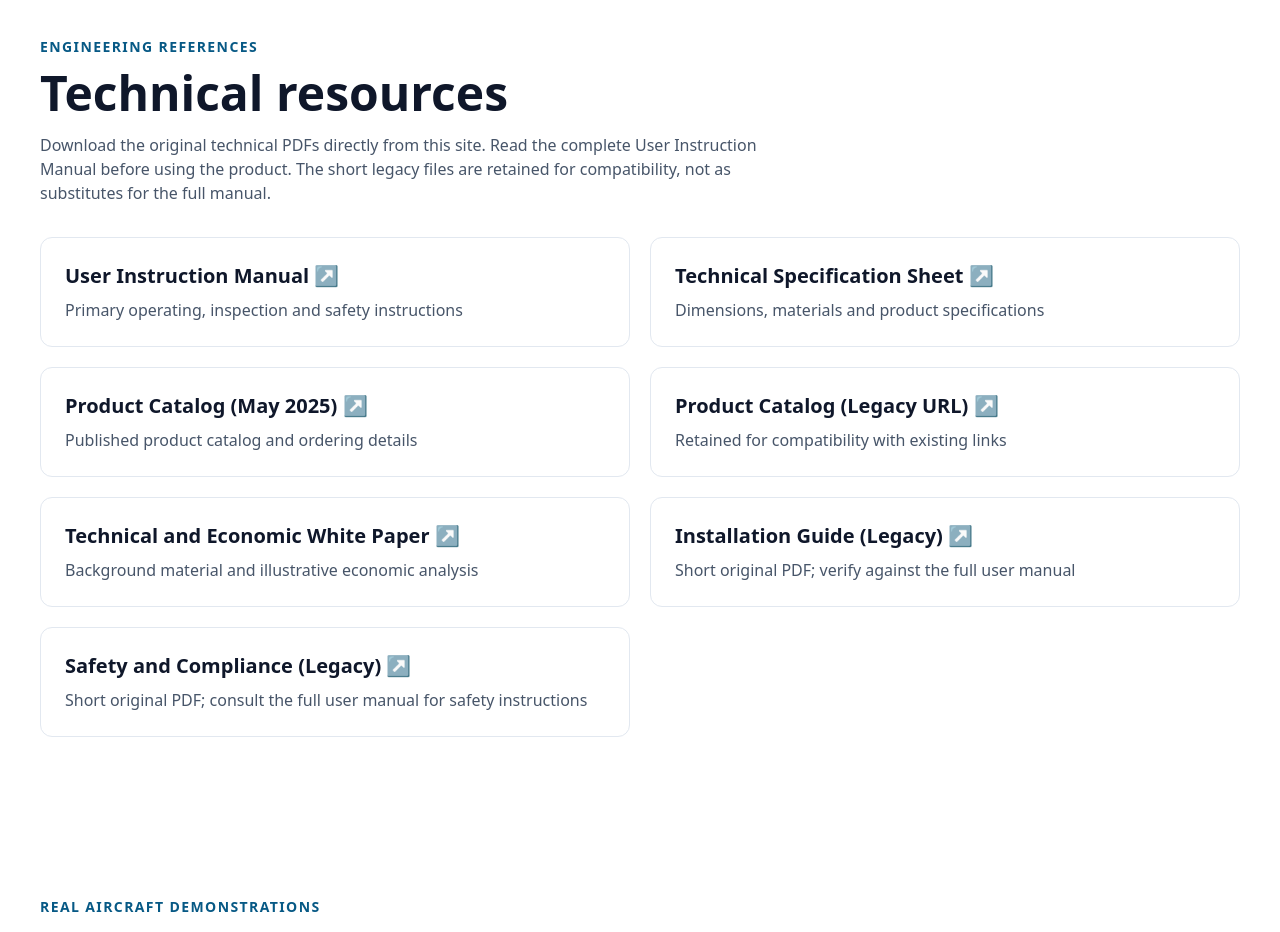
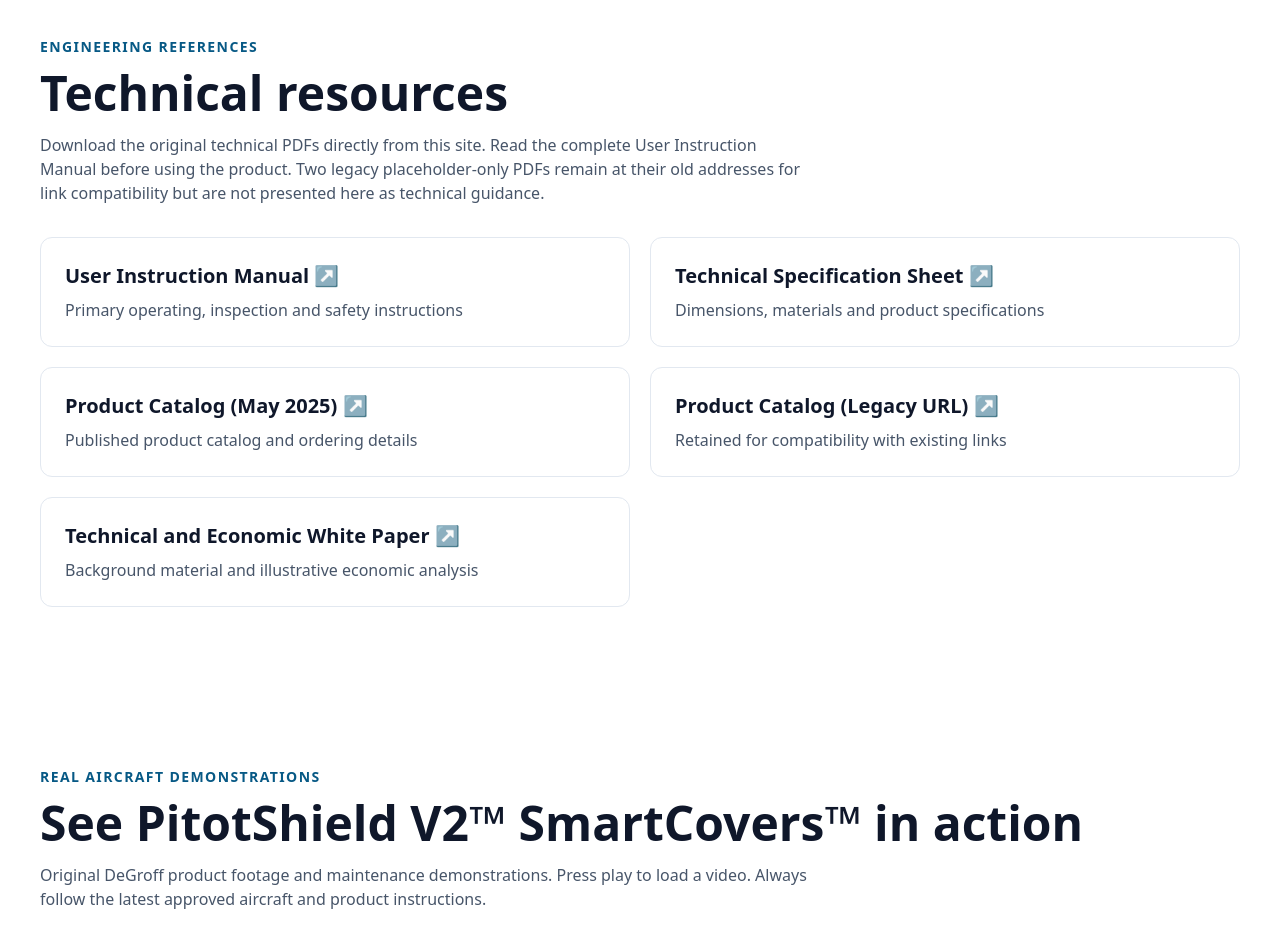
Before and after one commit to jblz1837/pitotshield, a Next.js app: page / in a window 1280 px wide. Shown: the part 2460-3392 px from the top of the page. Built offline with nearby package versions, Linux system fonts and the light colour scheme; no server answers.

Commit message:
Hide legacy placeholder-only PDFs from official resource downloads

```diff
--- a/components/TechnicalResources.tsx
+++ b/components/TechnicalResources.tsx
@@ -3,16 +3,15 @@ const documents = [
 ["Technical Specification Sheet","pitotshield-v2-spec-sheet.pdf","Dimensions, materials and product specifications"],
 ["Product Catalog (May 2025)","pitotshield-v2-catalog-05-25.pdf","Published product catalog and ordering details"],
 ["Product Catalog (Legacy URL)","pitotshield-v2-catalog.pdf","Retained for compatibility with existing links"],
-["Technical and Economic White Paper","psv2-wp-marketing-version-w-all-econ.pdf","Background material and illustrative economic analysis"],
-["Installation Guide (Legacy)","pitotshield-v2-installation-guide.pdf","Short original PDF; verify against the full user manual"],
-["Safety and Compliance (Legacy)","pitotshield-v2-safety-compliance.pdf","Short original PDF; consult the full user manual for safety instructions"]
+["Technical and Economic White Paper","psv2-wp-marketing-version-w-all-econ.pdf","Background material and illustrative economic analysis"]
+
 ] as const;
 const path=(file:string)=>`${process.env.NEXT_PUBLIC_BASE_PATH??""}/docs/${encodeURIComponent(file)}`;
 export default function TechnicalResources(){
  return <section aria-label="Technical resources">
  <p className="text-sm font-bold uppercase tracking-widest text-sky-800">Engineering references</p>
  <h2 className="mt-3 text-3xl font-bold sm:text-5xl">Technical resources</h2>
- <p className="mt-4 max-w-3xl text-slate-600">Download the original technical PDFs directly from this site. Read the complete User Instruction Manual before using the product. The short legacy files are retained for compatibility, not as substitutes for the full manual.</p>
+ <p className="mt-4 max-w-3xl text-slate-600">Download the original technical PDFs directly from this site. Read the complete User Instruction Manual before using the product. Two legacy placeholder-only PDFs remain at their old addresses for link compatibility but are not presented here as technical guidance.</p>
  <div className="mt-8 grid gap-5 md:grid-cols-2">
  {documents.map(([title,file,description])=><a key={file} href={path(file)} target="_blank" rel="noopener noreferrer" className="rounded-xl border border-slate-200 bg-white p-6 hover:border-sky-400"><h3 className="text-xl font-bold">{title} ↗</h3><p className="mt-2 text-slate-600">{description}</p></a>)}
  </div></section>;
```
